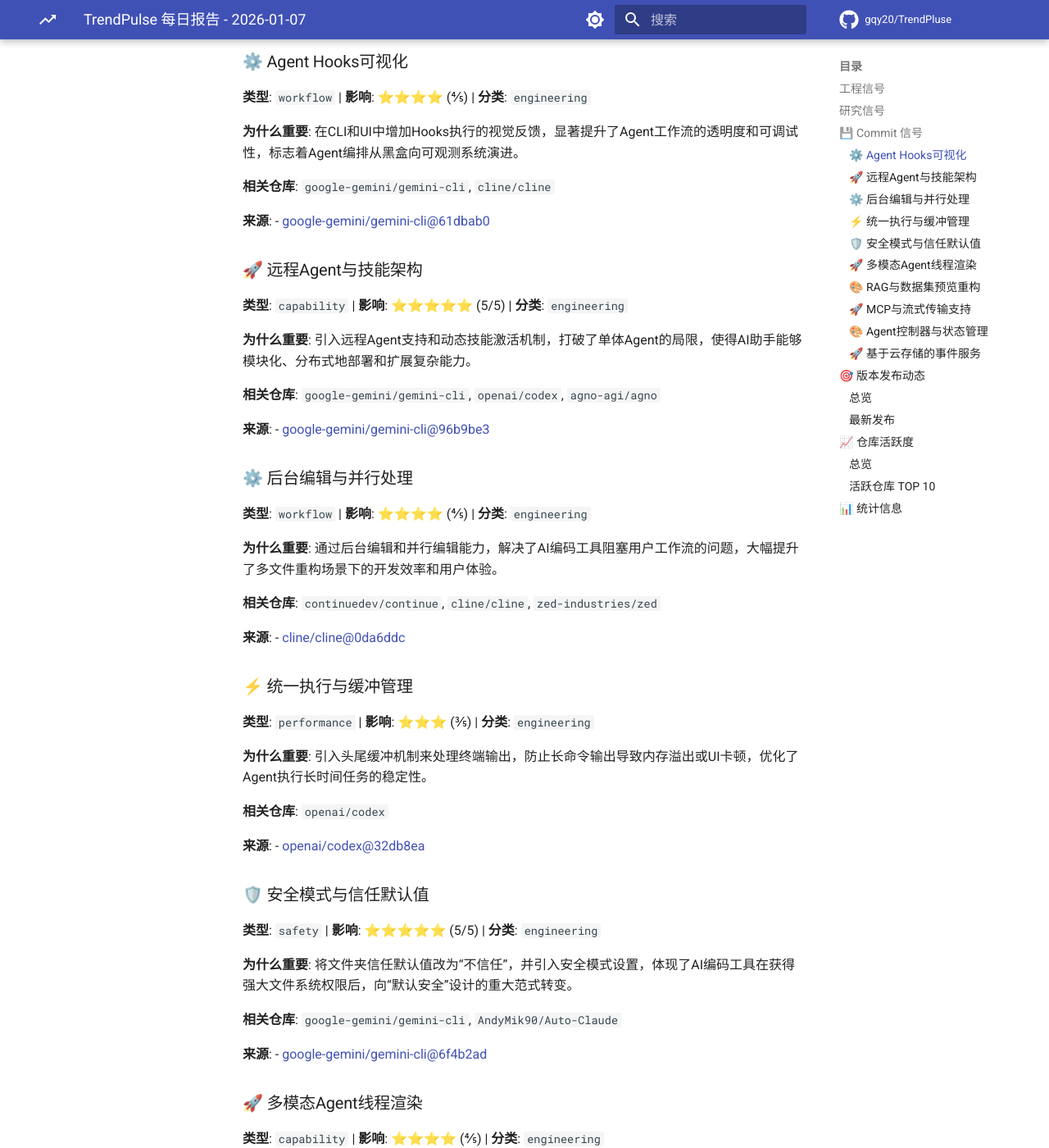
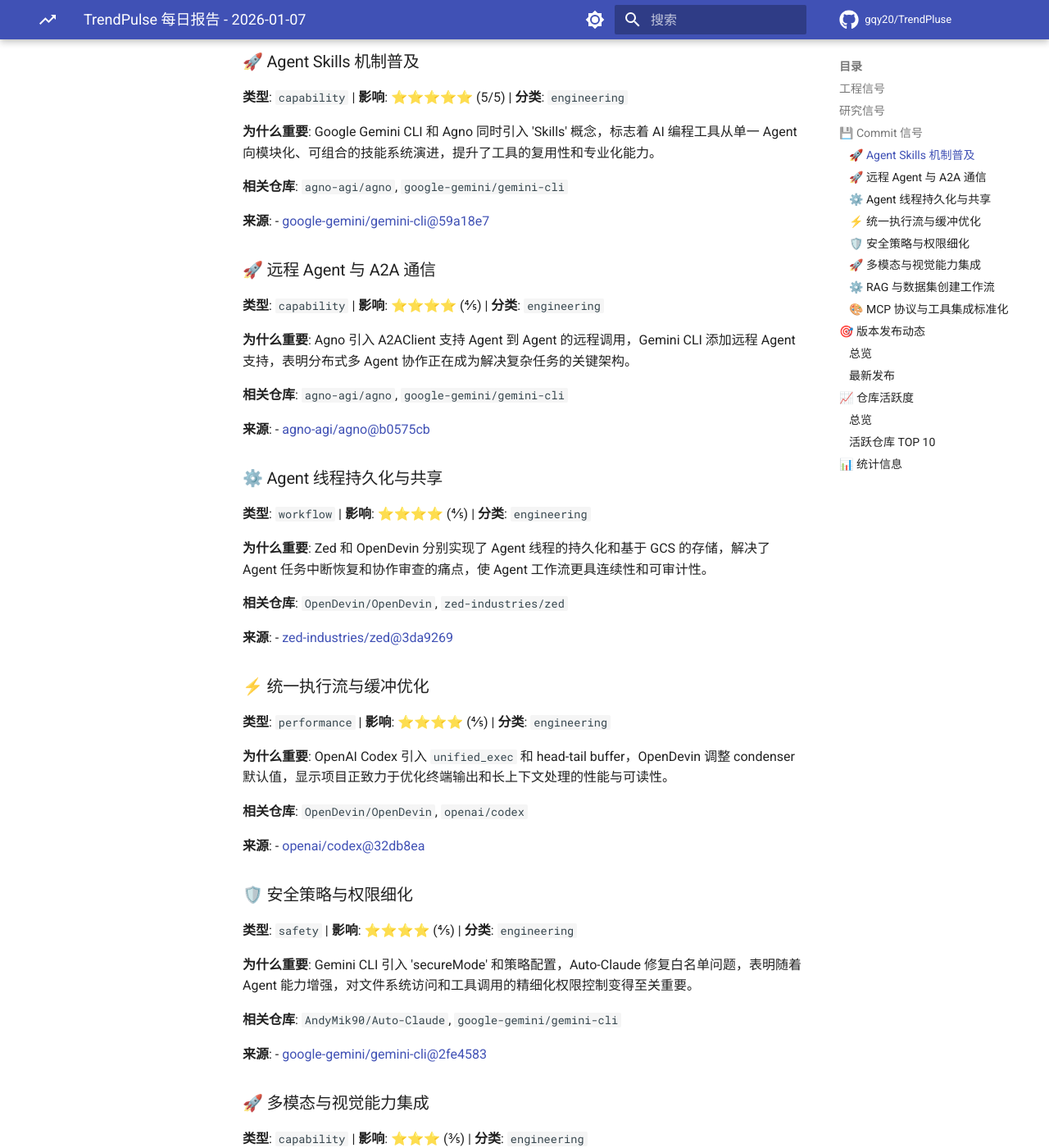
Before and after one commit to gqy20/TrendPluse, an MkDocs documentation site: the page built from docs/reports/report-2026-01-07.md, in a window 1280 px wide and 1400 px high, scrolled down 517 px. Shown: the whole window at 82% size. Built offline with MkDocs 1.6.1 and Material for MkDocs 9.7.7, drawn with Linux system fonts in a browser that asks for light colours; nearby versions of some CDN libraries; library files that are not in the unit come from our copies; comment, search, counter and statistics services are not loaded; some of the changed text lies outside the part shown.

Commit message:
docs: update daily trend report [skip ci]

```diff
--- a/docs/reports/report-2026-01-07.md
+++ b/docs/reports/report-2026-01-07.md
@@ -11,71 +11,71 @@
 暂无信号。
 ## 💾 Commit 信号
 
-### ⚙️ Agent Hooks可视化
+### 🚀 Agent Skills 机制普及
+
+**类型**: `capability` | **影响**: ⭐⭐⭐⭐⭐ (5/5) | **分类**: `engineering`
+
+**为什么重要**: Google Gemini CLI 和 Agno 同时引入 'Skills' 概念，标志着 AI 编程工具从单一 Agent 向模块化、可组合的技能系统演进，提升了工具的复用性和专业化能力。
+
+**相关仓库**: `agno-agi/agno`, `google-gemini/gemini-cli`
+
+**来源**:
+- [google-gemini/gemini-cli@59a18e7](https://github.com/google-gemini/gemini-cli/commit/59a18e710daaaab7435c34f517e7dfa4406bce0c)
+
+
+### 🚀 远程 Agent 与 A2A 通信
+
+**类型**: `capability` | **影响**: ⭐⭐⭐⭐ (4/5) | **分类**: `engineering`
+
+**为什么重要**: Agno 引入 A2AClient 支持 Agent 到 Agent 的远程调用，Gemini CLI 添加远程 Agent 支持，表明分布式多 Agent 协作正在成为解决复杂任务的关键架构。
+
+**相关仓库**: `agno-agi/agno`, `google-gemini/gemini-cli`
+
+**来源**:
+- [agno-agi/agno@b0575cb](https://github.com/agno-agi/agno/commit/b0575cbc9c8afa524ddbf5de243ed1f93feb15e0)
+
+
+### ⚙️ Agent 线程持久化与共享
 
 **类型**: `workflow` | **影响**: ⭐⭐⭐⭐ (4/5) | **分类**: `engineering`
 
-**为什么重要**: 在CLI和UI中增加Hooks执行的视觉反馈，显著提升了Agent工作流的透明度和可调试性，标志着Agent编排从黑盒向可观测系统演进。
+**为什么重要**: Zed 和 OpenDevin 分别实现了 Agent 线程的持久化和基于 GCS 的存储，解决了 Agent 任务中断恢复和协作审查的痛点，使 Agent 工作流更具连续性和可审计性。
 
-**相关仓库**: `google-gemini/gemini-cli`, `cline/cline`
+**相关仓库**: `OpenDevin/OpenDevin`, `zed-industries/zed`
 
 **来源**:
-- [google-gemini/gemini-cli@61dbab0](https://github.com/google-gemini/gemini-cli/commit/61dbab03e0d512a681d32b0db432c585b9530fef)
+- [zed-industries/zed@3da9269](https://github.com/zed-industries/zed/commit/3da926981cddb4993fd88202c83831f317254304)
 
 
-### 🚀 远程Agent与技能架构
+### ⚡ 统一执行流与缓冲优化
 
-**类型**: `capability` | **影响**: ⭐⭐⭐⭐⭐ (5/5) | **分类**: `engineering`
+**类型**: `performance` | **影响**: ⭐⭐⭐⭐ (4/5) | **分类**: `engineering`
 
-**为什么重要**: 引入远程Agent支持和动态技能激活机制，打破了单体Agent的局限，使得AI助手能够模块化、分布式地部署和扩展复杂能力。
+**为什么重要**: OpenAI Codex 引入 `unified_exec` 和 head-tail buffer，OpenDevin 调整 condenser 默认值，显示项目正致力于优化终端输出和长上下文处理的性能与可读性。
 
-**相关仓库**: `google-gemini/gemini-cli`, `openai/codex`, `agno-agi/agno`
-
-**来源**:
-- [google-gemini/gemini-cli@96b9be3](https://github.com/google-gemini/gemini-cli/commit/96b9be3ec43937dae2f31bdfbd88a4ecfd48a0f4)
-
-
-### ⚙️ 后台编辑与并行处理
-
-**类型**: `workflow` | **影响**: ⭐⭐⭐⭐ (4/5) | **分类**: `engineering`
-
-**为什么重要**: 通过后台编辑和并行编辑能力，解决了AI编码工具阻塞用户工作流的问题，大幅提升了多文件重构场景下的开发效率和用户体验。
-
-**相关仓库**: `continuedev/continue`, `cline/cline`, `zed-industries/zed`
-
-**来源**:
-- [cline/cline@0da6ddc](https://github.com/cline/cline/commit/0da6ddc001ebba9df612f65f76ec310ed5b0d6ab)
-
-
-### ⚡ 统一执行与缓冲管理
-
-**类型**: `performance` | **影响**: ⭐⭐⭐ (3/5) | **分类**: `engineering`
-
-**为什么重要**: 引入头尾缓冲机制来处理终端输出，防止长命令输出导致内存溢出或UI卡顿，优化了Agent执行长时间任务的稳定性。
-
-**相关仓库**: `openai/codex`
+**相关仓库**: `OpenDevin/OpenDevin`, `openai/codex`
 
 **来源**:
 - [openai/codex@32db8ea](https://github.com/openai/codex/commit/32db8ea5cae5ce0cbca02afb46abb3d666e5c07b)
 
 
-### 🛡️ 安全模式与信任默认值
+### 🛡️ 安全策略与权限细化
 
-**类型**: `safety` | **影响**: ⭐⭐⭐⭐⭐ (5/5) | **分类**: `engineering`
+**类型**: `safety` | **影响**: ⭐⭐⭐⭐ (4/5) | **分类**: `engineering`
 
-**为什么重要**: 将文件夹信任默认值改为“不信任”，并引入安全模式设置，体现了AI编码工具在获得强大文件系统权限后，向“默认安全”设计的重大范式转变。
+**为什么重要**: Gemini CLI 引入 'secureMode' 和策略配置，Auto-Claude 修复白名单问题，表明随着 Agent 能力增强，对文件系统访问和工具调用的精细化权限控制变得至关重要。
 
-**相关仓库**: `google-gemini/gemini-cli`, `AndyMik90/Auto-Claude`
+**相关仓库**: `AndyMik90/Auto-Claude`, `google-gemini/gemini-cli`
 
 **来源**:
-- [google-gemini/gemini-cli@6f4b2ad](https://github.com/google-gemini/gemini-cli/commit/6f4b2ad0b95a3c7db26a3475105d3c8d74dcadb4)
+- [google-gemini/gemini-cli@2fe4583](https://github.com/google-gemini/gemini-cli/commit/2fe45834dde6dac5a1bff2d4df4926b28755eaf0)
 
 
-### 🚀 多模态Agent线程渲染
+### 🚀 多模态与视觉能力集成
 
-**类型**: `capability` | **影响**: ⭐⭐⭐⭐ (4/5) | **分类**: `engineering`
+**类型**: `capability` | **影响**: ⭐⭐⭐ (3/5) | **分类**: `engineering`
 
-**为什么重要**: 在Agent对话线程中支持图像渲染，结合多模态上下文压缩，增强了AI处理视觉内容和复杂文档的能力，为下一代多模态编程助手奠定基础。
+**为什么重要**: Zed 添加在 Agent 线程中渲染图片的功能，LlamaIndex 添加多模态上下文压缩，显示 AI 编程工具正从纯文本交互向图文并茂的多模态交互演进。
 
 **相关仓库**: `zed-industries/zed`, `run-llama/llama_index`
 
@@ -83,52 +83,28 @@
 - [zed-industries/zed@b5ac0f9](https://github.com/zed-industries/zed/commit/b5ac0f9bc6dc390a1348cb906ff9fd4af429ac02)
 
 
-### 🎨 RAG与数据集预览重构
+### ⚙️ RAG 与数据集创建工作流
 
-**类型**: `abstraction` | **影响**: ⭐⭐⭐ (3/5) | **分类**: `engineering`
+**类型**: `workflow` | **影响**: ⭐⭐⭐ (3/5) | **分类**: `engineering`
 
-**为什么重要**: 对RAG管道调用命名进行澄清并重构数据集组件，虽然属于内部清理，但反映了RAG应用框架在API设计上追求更清晰的语义和更好的可维护性。
+**为什么重要**: Dify 实现了带预览的数据集创建步骤和 RAG 管道重构，Langchain 修复了消息摘要，表明构建高质量 RAG 应用的工具链正在变得更加成熟和用户友好。
 
 **相关仓库**: `langgenius/dify`, `langchain-ai/langchain`
 
 **来源**:
-- [langgenius/dify@55de731](https://github.com/langgenius/dify/commit/55de731f9c702ea109cd0b119392021ce679e721)
+- [langgenius/dify@64bfcbc](https://github.com/langgenius/dify/commit/64bfcbc4a98b612244ee96ac1ac1c62874fd3191)
 
 
-### 🚀 MCP与流式传输支持
+### 🎨 MCP 协议与工具集成标准化
 
-**类型**: `capability` | **影响**: ⭐⭐⭐⭐ (4/5) | **分类**: `engineering`
+**类型**: `abstraction` | **影响**: ⭐⭐⭐ (3/5) | **分类**: `engineering`
 
-**为什么重要**: 为MCP工具添加动态Header和默认流式HTTP传输支持，加速了Model Context Protocol生态的标准化和互操作性，使Agent能更灵活地调用外部工具。
+**为什么重要**: Agno 和 Gemini CLI 均在优化 MCP (Model Context Protocol) 工具的集成，包括动态 Header 和流式传输，显示 MCP 正成为连接 AI Agent 与外部工具的标准接口。
 
-**相关仓库**: `google-gemini/gemini-cli`, `agno-agi/agno`
+**相关仓库**: `agno-agi/agno`, `google-gemini/gemini-cli`
 
 **来源**:
 - [agno-agi/agno@d84bdeb](https://github.com/agno-agi/agno/commit/d84bdeb08377c42daf0c99d3d1a165d80d9e36f2)
-
-
-### 🎨 Agent控制器与状态管理
-
-**类型**: `abstraction` | **影响**: ⭐⭐⭐⭐ (4/5) | **分类**: `engineering`
-
-**为什么重要**: 通过引入Agent控制器并移除Agent Bus，将状态管理内聚化，简化了复杂Agent系统的状态同步逻辑，提升了系统的鲁棒性和可扩展性。
-
-**相关仓库**: `openai/codex`
-
-**来源**:
-- [openai/codex@188f79a](https://github.com/openai/codex/commit/188f79afeedf95f100aeaaf0b665255edaac74d9)
-
-
-### 🚀 基于云存储的事件服务
-
-**类型**: `capability` | **影响**: ⭐⭐⭐ (3/5) | **分类**: `engineering`
-
-**为什么重要**: 添加基于Google Cloud Storage的EventService实现，支持Agent在无状态或分布式环境下的持久化，为云端部署和远程Agent协作提供了基础设施支持。
-
-**相关仓库**: `OpenDevin/OpenDevin`
-
-**来源**:
-- [OpenDevin/OpenDevin@fa974f8](https://github.com/OpenDevin/OpenDevin/commit/fa974f810695295df1c88d82fe0755eecb623ff7)
 
 
 ---
@@ -136,8 +112,8 @@
 
 ### 总览
 
-- **新发布版本**: 6 个
-- **涉及仓库**: 5 个
+- **新发布版本**: 7 个
+- **涉及仓库**: 6 个
 
 ### 最新发布
 
@@ -148,6 +124,16 @@
 **摘要**: Changes since langchain==1.2.0  release(langchain): 1.2.1 (#34622) fix(core,langchain): use `get_buffer_string` for message summarization (#34607) chore(langchain): fix types in test_model_fallback (#...
 
 **链接**: [查看详情](https://github.com/langchain-ai/langchain/releases/tag/langchain%3D%3D1.2.1)
+
+#### ⚡ [google-gemini/gemini-cli](https://github.com/google-gemini/gemini-cli) v0.23.0
+
+**发布者**: `github-actions[bot]` | **时间**: 2026-01-07
+
+**摘要**: ## What's Changed * Code assist service metrics. by @gundermanc in https://github.com/google-gemini/gemini-cli/pull/15024 * chore/release: bump version to 0.21.0-nightly.20251216.bb0c0d8ee by @gemini-...
+
+**资产**: 1 个文件
+
+**链接**: [查看详情](https://github.com/google-gemini/gemini-cli/releases/tag/v0.23.0)
 
 #### ⚡ [openai/codex](https://github.com/openai/codex) rust-v0.79.0
 
```
Also changed, not shown: other parts of docs/reports/report-2026-01-07.md (+7 -7 lines), docs/reports/index.md (+6 -6 lines), reports/report-2026-01-07.md (+67 -81 lines), 1 other file.
